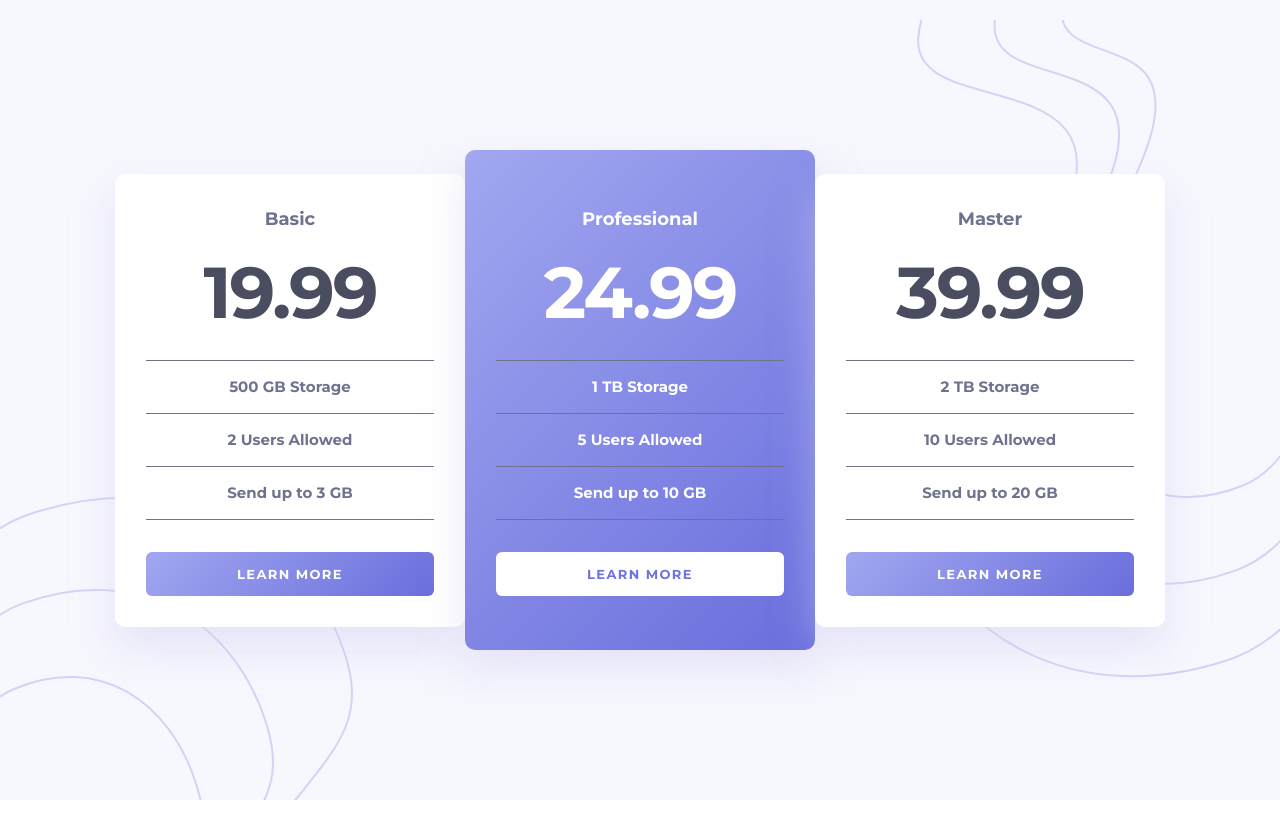
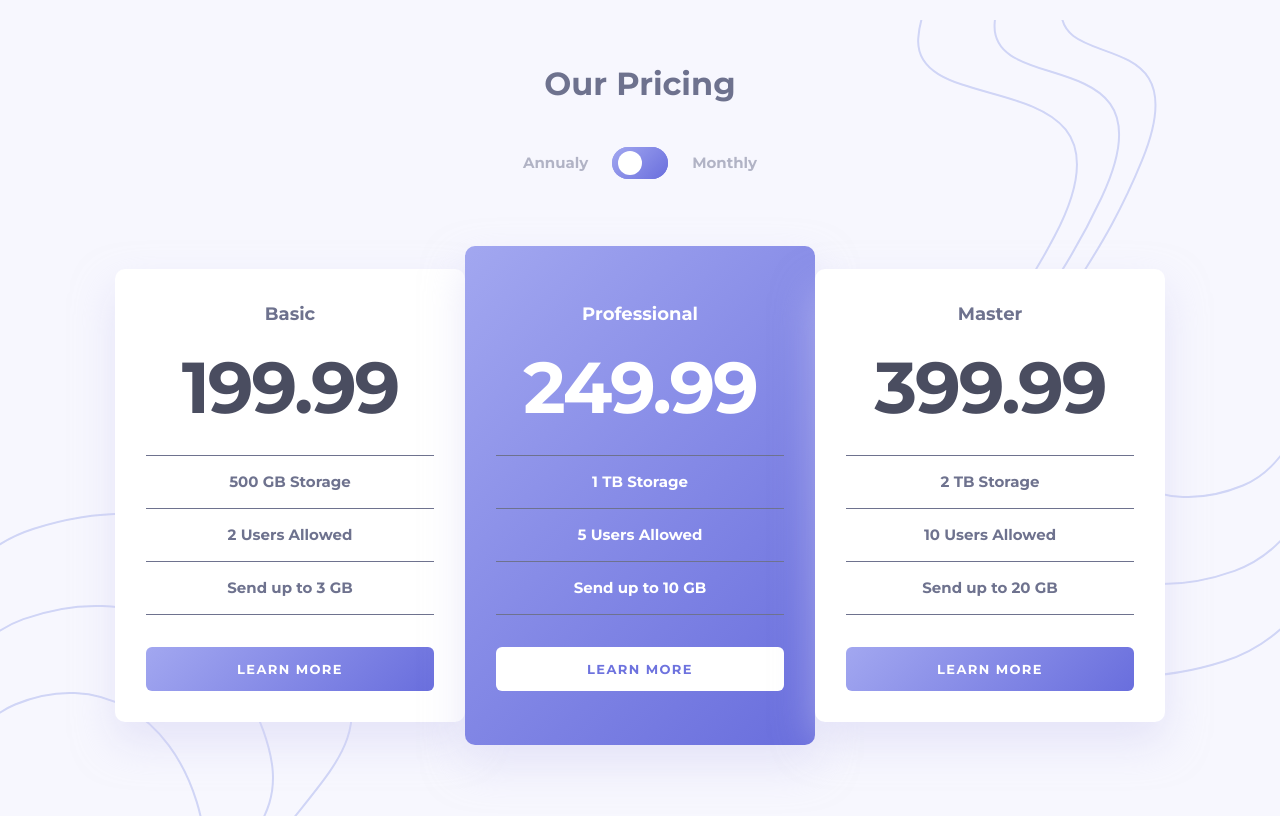
Before and after one commit to gigakhrz/Pricing-component-with-toggle, a React (Vite) app: page / in a window 1280 px wide. Built offline with nearby package versions, Linux system fonts and the light colour scheme.

Commit message:
add checkbox and his hover

```diff
--- a/public/data.json
+++ b/public/data.json
@@ -2,6 +2,7 @@
   {
     "level": "Basic",
     "price": 19.99,
+    "yearlyPrice": 199.99,
     "storage": "500 GB Storage",
     "user": "2 Users Allowed",
     "sendsize": "Send up to 3 GB",
@@ -11,6 +12,7 @@
   {
     "level": "Professional",
     "price": 24.99,
+    "yearlyPrice": 249.99,
     "storage": "1 TB Storage",
     "user": "5 Users Allowed",
     "sendsize": "Send up to 10 GB",
@@ -20,6 +22,7 @@
   {
     "level": "Master",
     "price": 39.99,
+    "yearlyPrice": 399.99,
     "storage": "2 TB Storage",
     "user": "10 Users Allowed",
     "sendsize": "Send up to 20 GB",
--- a/src/App.tsx
+++ b/src/App.tsx
@@ -2,13 +2,17 @@ import styled from "styled-components";
 import GlobalStyles from "./GlobalStyles";
 import bgTop from "./assets/bg-top.svg";
 import bgBottom from "./assets/bg-bottom.svg";
+import CheckBox from "./components/CheckBox";
+import CardList from "./components/CardList";
+import { useState } from "react";
 
-import CardList from "./components/CardList";
 function App() {
+  const [check, setCheck] = useState<boolean>(false);
   return (
     <Container>
       <GlobalStyles />
-      <CardList />
+      <CheckBox check={check} setCheck={setCheck} />
+      <CardList check={check} />
     </Container>
   );
 }
@@ -18,6 +22,8 @@ export default App;
 const Container = styled.div`
   width: 100%;
   min-height: 100vh;
+  flex-direction: column;
+  padding: 64px 0 71px;
   display: flex;
   align-items: center;
   justify-content: center;
@@ -30,7 +36,7 @@ const Container = styled.div`
     background-image: url(${bgTop}), url(${bgBottom});
     background-repeat: no-repeat, no-repeat;
     background-position: top 20px right 0px, bottom 0px left 0px;
-    gap: 64.5px;
+    gap: 66.5px;
   }
   @media (min-width: 1440px) {
     background-size: auto, 550px;
--- a/src/components/Card.tsx
+++ b/src/components/Card.tsx
@@ -4,14 +4,15 @@ interface CardPropsType {
   cardData: propsType[];
   index: number;
   data?: {};
+  check: boolean;
 }
 
-const Card = ({ cardData, index }: CardPropsType): JSX.Element => {
+const Card = ({ cardData, index, check }: CardPropsType): JSX.Element => {
   return (
     <CardContainer bg={cardData[index].bgcolor}>
       <div className="header">
         <h4>{cardData[index].level}</h4>
-        <h1>{cardData[index].price}</h1>
+        <h1>{check ? cardData[index].price : cardData[index].yearlyPrice}</h1>
       </div>
 
       <div className="benefits">
--- a/src/components/CardList.tsx
+++ b/src/components/CardList.tsx
@@ -3,8 +3,10 @@ import { propsType } from "../type";
 import { useEffect, useState } from "react";
 import axios from "axios";
 import Card from "./Card";
-
-const CardList = (): JSX.Element => {
+interface props {
+  check: boolean;
+}
+const CardList = ({ check }: props): JSX.Element => {
   const [cardData, setCardData] = useState<propsType[]>([]);
   useEffect(() => {
     const request = async () => {
@@ -18,7 +20,13 @@ const CardList = (): JSX.Element => {
   return (
     <CardsMain>
       {cardData.map((data, index) => (
-        <Card cardData={cardData} index={index} key={index} data={data} />
+        <Card
+          cardData={cardData}
+          index={index}
+          key={index}
+          data={data}
+          check={check}
+        />
       ))}
     </CardsMain>
   );
--- a/src/components/CheckBox.tsx
+++ b/src/components/CheckBox.tsx
@@ -1,8 +1,108 @@
 import styled from "styled-components";
-import { useState } from "react";
 
-const CheckBox = (): JSX.Element => {
-  return <div></div>;
+interface CheclBoxtype {
+  check: boolean;
+  setCheck: (check: boolean) => void;
+}
+
+const CheckBox = ({ check, setCheck }: CheclBoxtype): JSX.Element => {
+  const changeInput = () => {
+    setCheck(!check);
+  };
+  return (
+    <CheckBoxContainer>
+      <h2>Our Pricing</h2>
+      <div>
+        <h5>Annualy</h5>
+        <label>
+          <input type="checkbox" onChange={changeInput} checked={check} />
+          <span></span>
+        </label>
+        <h5>Monthly</h5>
+      </div>
+    </CheckBoxContainer>
+  );
 };
 
 export default CheckBox;
+
+const CheckBoxContainer = styled.div`
+  display: flex;
+  flex-direction: column;
+  align-items: center;
+  justify-content: center;
+  gap: 44px;
+
+  h2 {
+    font-size: 32px;
+    line-height: 39px;
+    color: #6e728e;
+  }
+
+  div {
+    display: flex;
+    align-items: center;
+    justify-content: center;
+    gap: 24px;
+  }
+
+  h5 {
+    font-size: 15px;
+    line-height: 28px;
+    color: #6e728e;
+    mix-blend-mode: normal;
+    opacity: 0.5;
+  }
+
+  label {
+    width: 56px;
+    height: 32px;
+    appearance: none;
+    outline: none;
+    background: linear-gradient(135deg, #a2a7f0 0%, #696edd 100%);
+    border-radius: 16px;
+    position: relative;
+    :hover {
+      opacity: 0.5;
+    }
+
+    input {
+      opacity: 0;
+      width: 0;
+      height: 0;
+    }
+
+    span {
+      position: absolute;
+      cursor: pointer;
+      top: 0;
+      left: 0;
+      right: 0;
+      bottom: 0;
+      background: linear-gradient(135deg, #a2a7f0 0%, #696edd 100%);
+      -webkit-transition: 0.4s;
+      transition: 0.4s;
+      border-radius: 16px;
+    }
+
+    span:before {
+      position: absolute;
+      content: "";
+      height: 24px;
+      width: 24px;
+      left: 6px;
+      bottom: 4px;
+      background-color: white;
+      -webkit-transition: 0.4s;
+      transition: 0.4s;
+      border-radius: 50%;
+    }
+
+    input:checked + span:before {
+      -webkit-transform: translateX(20px);
+      -ms-transform: translateX(20px);
+      transform: translateX(20px);
+      background-color: #ffffff;
+    }
+  }
+`;
--- a/src/type.ts
+++ b/src/type.ts
@@ -5,4 +5,5 @@ export interface propsType {
   user: string;
   sendsize: string;
   bgcolor: string;
+  yearlyPrice: number;
 }
```
